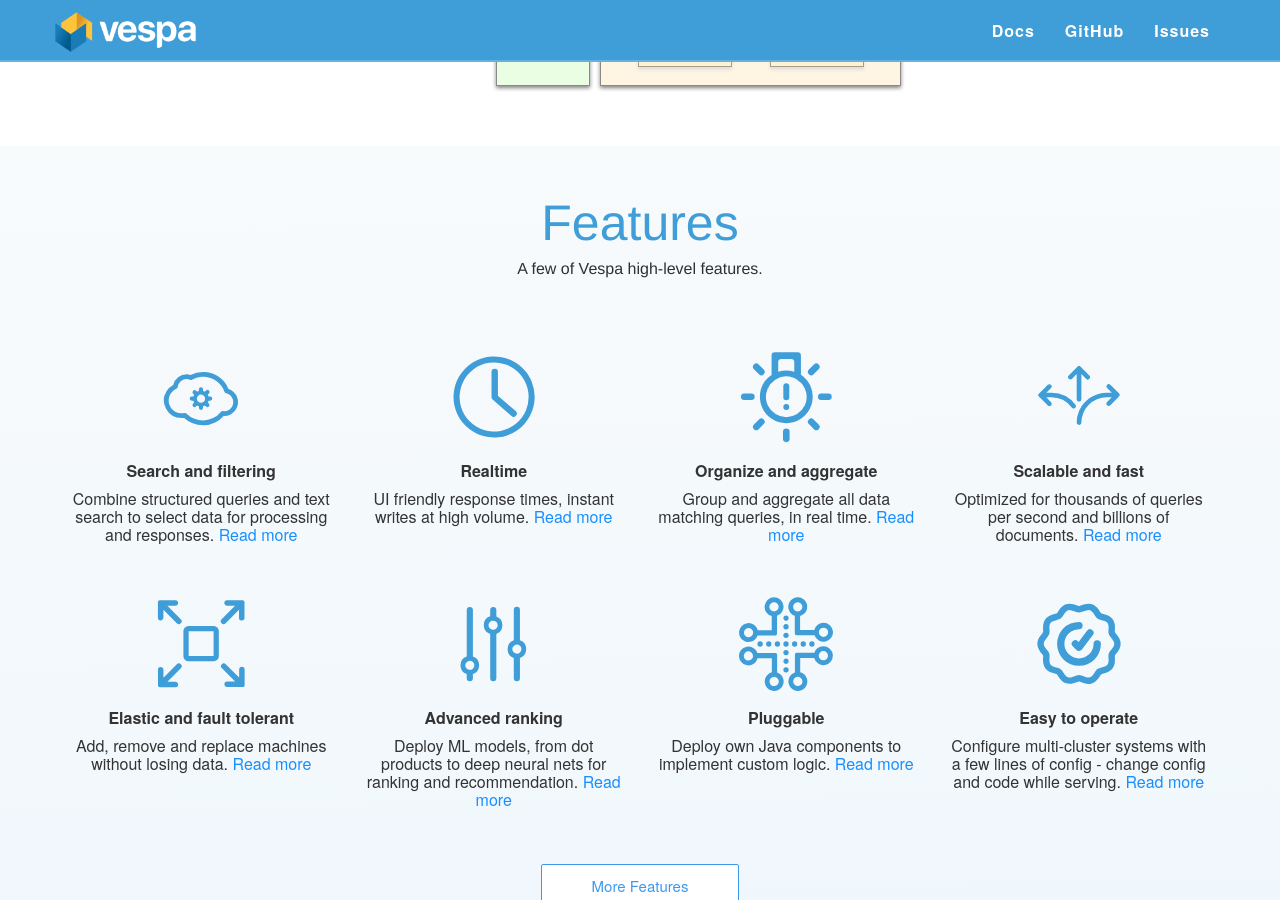
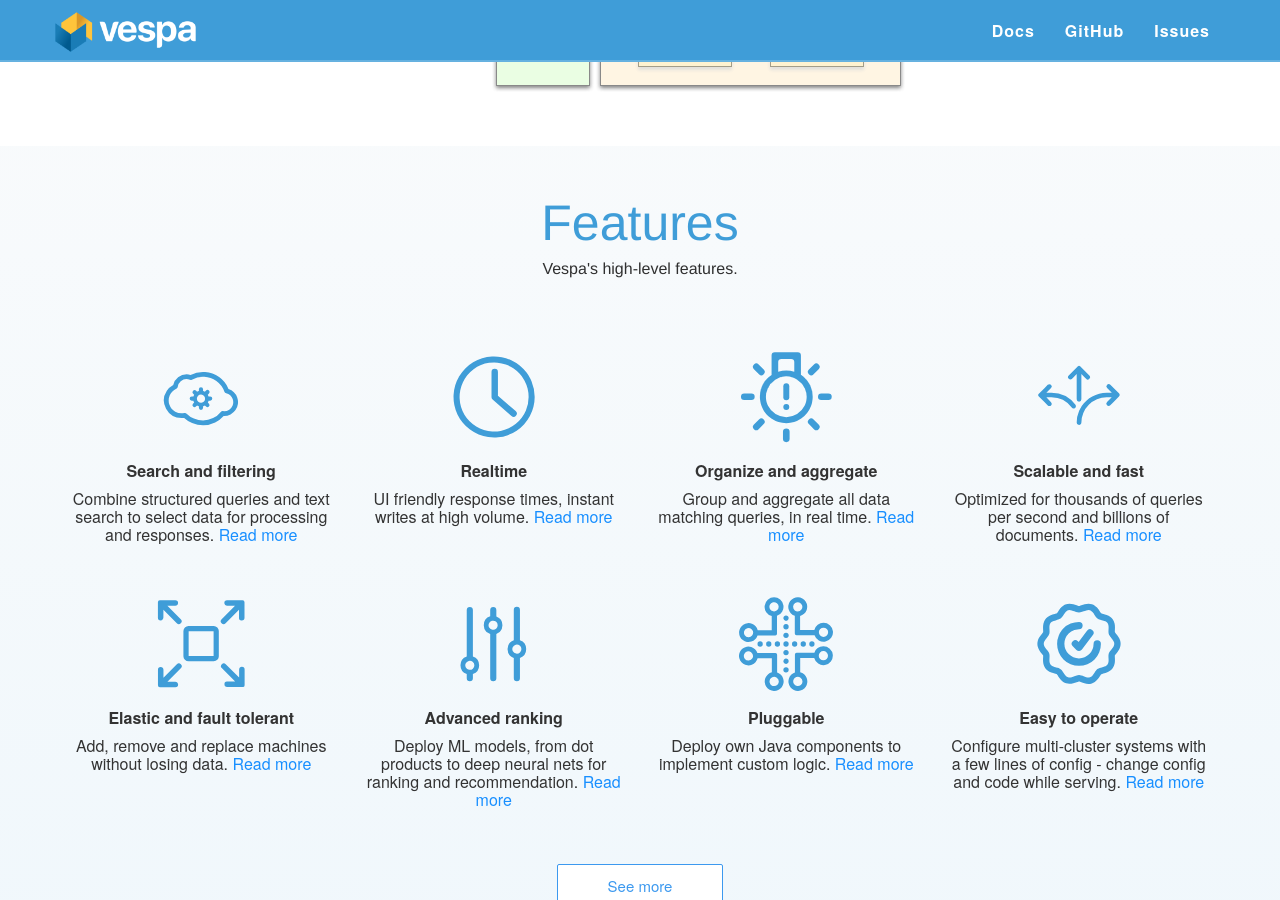
Before and after one commit to vespa-engine/frontpage, a Jekyll site: the page built from index.md, in a window 1280 px wide and 900 px high, scrolled down 1402 px. Built offline with Jekyll 4.4.1, drawn with Linux system fonts in a browser that asks for light colours; some web fonts are replaced.

```diff
--- a/_includes/features.html
+++ b/_includes/features.html
@@ -4,7 +4,7 @@
             <div class="row">
                 <div class="col-lg-12 text-center">
                     <h2 class="section-heading">Features</h2>
-                    <h3 class="section-subheading text-muted">A few of Vespa high-level features.</h3>
+                    <h3 class="section-subheading text-muted">Vespa's high-level features.</h3>
                 </div>
             </div>
 
@@ -83,7 +83,7 @@
             <!-- Features button -->
             <div class="row">
                 <div class="col-md-12 features-button">
-                    <a href="http://docs.vespa.ai/documentation/vespa-quick-start.html" class="btn btn-default">More Features</a>
+                    <a href="http://docs.vespa.ai/documentation/vespa-quick-start.html" class="btn btn-default">See more</a>
                 </div>
             </div>
         </div>
```
Also changed, not shown: 1 other file.
